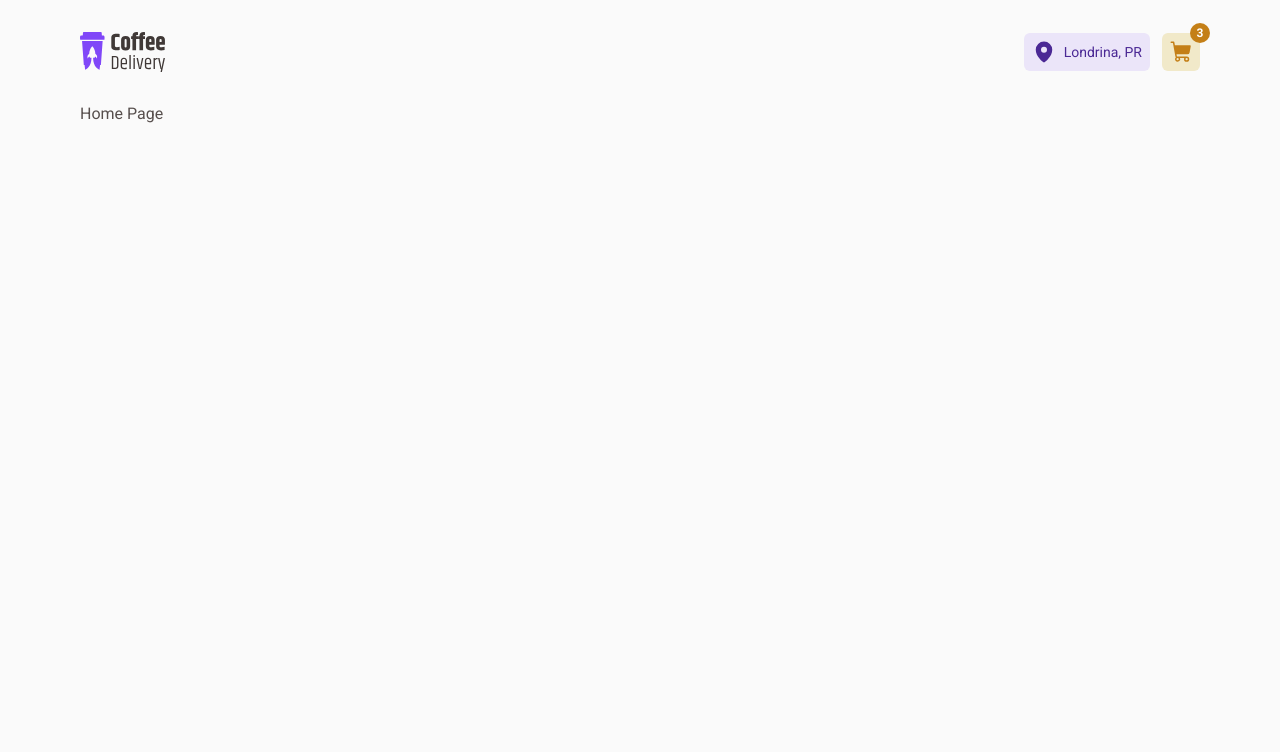
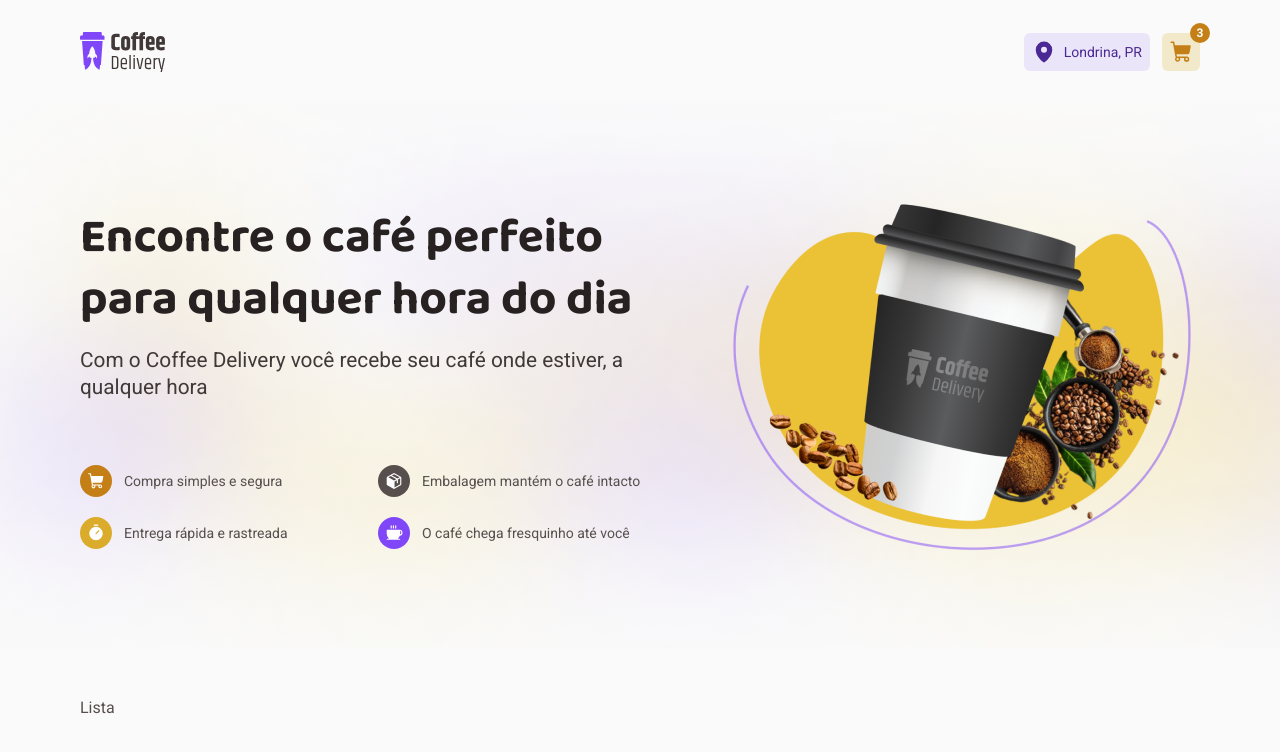
Before and after one commit to gabrielpapke/coffee-delivery-shop-challenge, a React (Vite) app: page / in a window 1280 px wide. Shown: the top 752 px of the page. Built offline with nearby package versions, Linux system fonts and the light colour scheme.

Commit message:
featt: banner

```diff
--- a/src/components/Header/index.tsx
+++ b/src/components/Header/index.tsx
@@ -1,10 +1,14 @@
+import { MapPin } from '@phosphor-icons/react'
+
+import Logo from '../../assets/images/logo.svg'
 import { HeaderContainer } from './styles'
-import Logo from '../../assets/images/logo.svg'
+import { Container } from '../../styles/styles'
+
 import { CartCounter } from '../CartCounter'
-import { MapPin } from '@phosphor-icons/react'
 
 export function Header() {
   return (
+    <Container>
       <HeaderContainer>
         <img src={Logo} alt="" />
 
@@ -17,5 +21,6 @@
           <CartCounter />
         </div>
       </HeaderContainer>
+    </Container>
   )
 }
--- a/src/layouts/DefaultLayout/styles.ts
+++ b/src/layouts/DefaultLayout/styles.ts
@@ -1,7 +1,3 @@
 import styled from 'styled-components'
 
-export const LayoutContainer = styled.div`
-  max-width: 72rem;
-  padding: 0 1rem;
-  margin: 0 auto;
-`
+export const LayoutContainer = styled.div``
--- /dev/null
+++ b/src/pages/Home/components/Banner/index.tsx
@@ -0,0 +1,53 @@
+import { BannerContainer } from './styles'
+import bannerImage from '../../../../assets/images/banner.png'
+import { Coffee, Package, ShoppingCart, Timer } from '@phosphor-icons/react'
+import { Container } from '../../../../styles/styles'
+
+export function Banner() {
+  return (
+    <BannerContainer>
+      <Container className="container">
+        <div>
+          <h1>Encontre o café perfeito para qualquer hora do dia</h1>
+
+          <p>
+            Com o Coffee Delivery você recebe seu café onde estiver, a qualquer
+            hora
+          </p>
+
+          <ul>
+            <li>
+              <i className="icon-shop">
+                <ShoppingCart weight="fill" size={18} />
+              </i>
+              Compra simples e segura
+            </li>
+
+            <li>
+              <i className="icon-package">
+                <Package weight="fill" size={18} />
+              </i>
+              Embalagem mantém o café intacto
+            </li>
+
+            <li>
+              <i className="icon-timer">
+                <Timer weight="fill" size={18} />
+              </i>
+              Entrega rápida e rastreada
+            </li>
+
+            <li>
+              <i className="icon-coffee">
+                <Coffee weight="fill" size={18} />
+              </i>
+              O café chega fresquinho até você
+            </li>
+          </ul>
+        </div>
+
+        <img src={bannerImage} alt="" />
+      </Container>
+    </BannerContainer>
+  )
+}
--- /dev/null
+++ b/src/pages/Home/components/Banner/styles.ts
@@ -0,0 +1,76 @@
+import styled from 'styled-components'
+import background from '../../../../assets/images/background.png'
+// import banner from '../../../../assets/images/banner.png'
+
+export const BannerContainer = styled.div`
+  background-image: url(${background});
+  background-repeat: no-repeat;
+  padding: 5.875rem 0 6.75rem;
+
+  .container {
+    display: flex;
+    justify-content: space-between;
+    align-items: center;
+
+    > div {
+      max-width: 36rem;
+    }
+  }
+
+  h1 {
+    font-family: 'Baloo 2', cursive;
+    font-size: 3rem;
+    line-height: 1.3;
+    color: ${(props) => props.theme['base-title']};
+    padding-bottom: 1rem;
+  }
+
+  p {
+    color: ${(props) => props.theme['base-subtitle']};
+    font-size: 1.25rem;
+    font-size: 1.3em;
+  }
+
+  ul {
+    padding-top: 4rem;
+    list-style: none;
+
+    display: grid;
+    grid-template-columns: 1fr 1fr;
+    gap: 1.25rem;
+    align-items: flex-start;
+  }
+
+  ul li {
+    display: flex;
+    align-items: center;
+    gap: 0.75rem;
+    font-size: 0.875rem;
+  }
+
+  ul li i {
+    width: 32px;
+    height: 32px;
+    display: flex;
+    align-items: center;
+    justify-content: center;
+    border-radius: 50%;
+    color: ${(props) => props.theme.white};
+
+    &.icon-shop {
+      background-color: ${(props) => props.theme['yellow-dark']};
+    }
+
+    &.icon-package {
+      background-color: ${(props) => props.theme['base-text']};
+    }
+
+    &.icon-timer {
+      background-color: ${(props) => props.theme.yellow};
+    }
+
+    &.icon-coffee {
+      background-color: ${(props) => props.theme.purple};
+    }
+  }
+`
--- /dev/null
+++ b/src/pages/Home/components/List/index.tsx
@@ -0,0 +1,5 @@
+import { ListContainer } from './styles'
+
+export function List() {
+  return <ListContainer>Lista</ListContainer>
+}
--- /dev/null
+++ b/src/pages/Home/components/List/styles.ts
@@ -0,0 +1,4 @@
+import styled from 'styled-components'
+import { Container } from '../../../../styles/styles'
+
+export const ListContainer = styled(Container)``
--- a/src/pages/Home/index.tsx
+++ b/src/pages/Home/index.tsx
@@ -1,3 +1,13 @@
+import { HomeLayout } from './styles'
+
+import { Banner } from './components/Banner'
+import { List } from './components/List'
+
 export function Home() {
-  return <>Home Page</>
+  return (
+    <HomeLayout>
+      <Banner />
+      <List />
+    </HomeLayout>
+  )
 }
--- /dev/null
+++ b/src/pages/Home/styles.ts
@@ -0,0 +1,6 @@
+import styled from 'styled-components'
+
+export const HomeLayout = styled.div`
+  display: grid;
+  gap: 2rem;
+`
--- a/src/styles/global.ts
+++ b/src/styles/global.ts
@@ -19,6 +19,7 @@
     background: ${(props) => props.theme.background};
     color: ${(props) => props.theme['base-text']};
     -webkit-font-smoothing: antialiased;
+    line-height: 1.3;
   }
 
   body,
--- /dev/null
+++ b/src/styles/styles.ts
@@ -0,0 +1,8 @@
+import styled from 'styled-components'
+
+export const Container = styled.div`
+  max-width: 72rem;
+  padding: 0 1rem;
+  margin: 0 auto;
+  width: 100%;
+`
```
Lines whose indentation alone changed are shown as unchanged.
